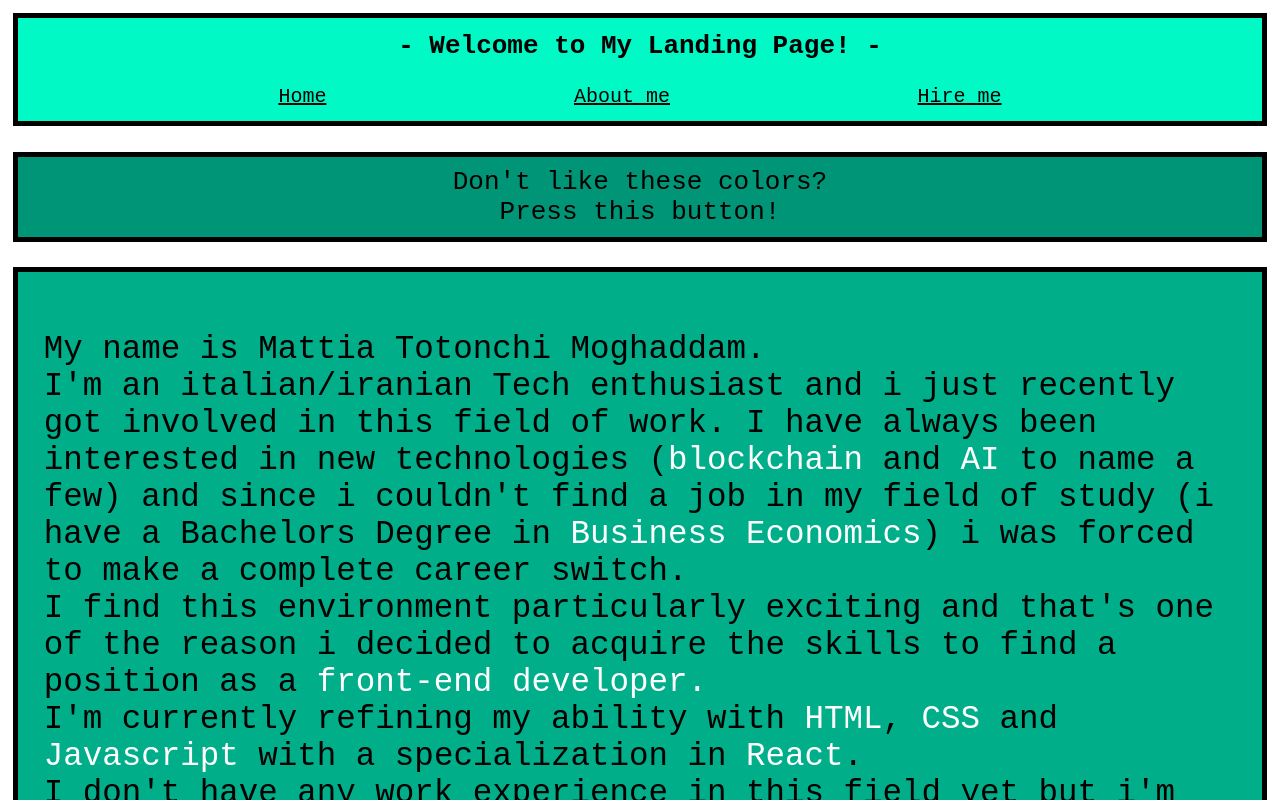
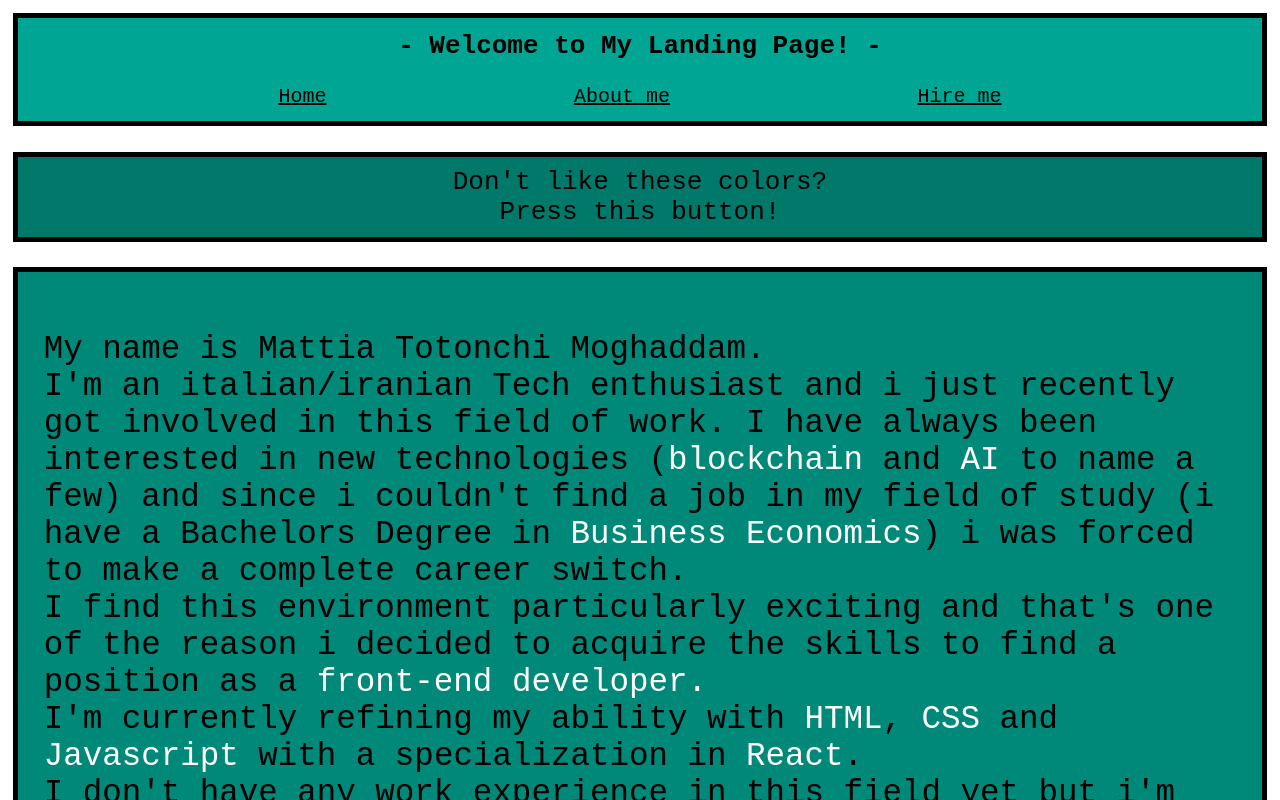
Before and after one commit to mtm90/my-landing-page, a React (Vite) app: page /about in a window 1280 px wide. Shown: the top 800 px of the page. Built offline with nearby package versions, Linux system fonts and the light colour scheme.

Commit message:
color change

```diff
--- a/src/App.css
+++ b/src/App.css
@@ -10,22 +10,18 @@ span {
   color: #ffffff;
 }
 header {
-  background-color: #9d96b8;
   margin: 1%;
 }
 
 footer {
-  background-color: #9d96b8;
   margin: 1%;
 }
 
 .sidebar {
-  background-color: #9a7197;
   margin: 1%;
 }
 
 .main {
-  background-color: #886176;
   margin: 1%;
 }
 .colors {
--- a/src/components/ColorContext.jsx
+++ b/src/components/ColorContext.jsx
@@ -6,8 +6,8 @@ const ColorContext = createContext();
 // Function to generate shades of a base color
 const generateShades = (baseColor) => {
   const [r, g, b] = hexToRgb(baseColor);
-  const colors = Array.from({ length: 5 }, (_, i) => {
-    const factor = 1 - i * 0.10;
+  const colors = Array.from({ length: 4 }, (_, i) => {
+    const factor = 1 - i * 0.09;
     return rgbToHex(
       Math.min(255, Math.floor(r * factor)),
       Math.min(255, Math.floor(g * factor)),
@@ -16,10 +16,10 @@ const generateShades = (baseColor) => {
   });
   return {
     header: colors[0],
-    footer: colors[1],
-    sidebar: colors[2],
-    main: colors[3],
-    colors: colors[4]
+    footer: colors[0],
+    sidebar: colors[1],
+    main: colors[2],
+    colors: colors[3]
   };
 };
 
@@ -35,7 +35,7 @@ const rgbToHex = (r, g, b) => {
 
 // Create a provider component
 export const ColorProvider = ({ children }) => {
-  const baseColor = '#01f9c6'; // Set your base color here
+  const baseColor = '#00a693'; // Set your base color here
   const [colors, setColors] = useState(generateShades(baseColor));
 
   const regenerateColors = () => {
```
